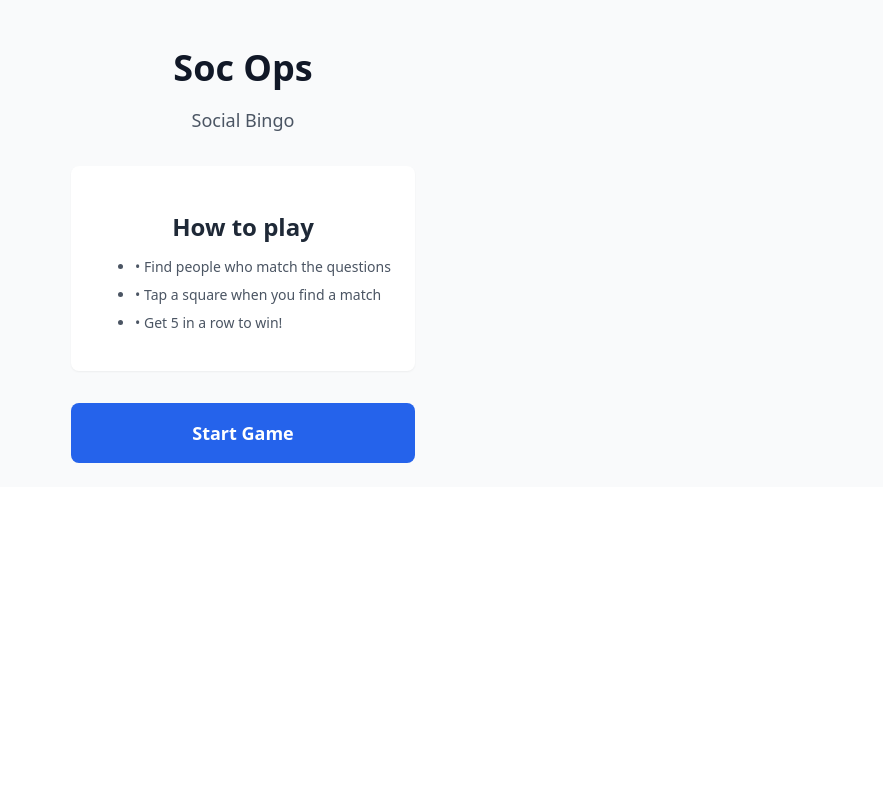
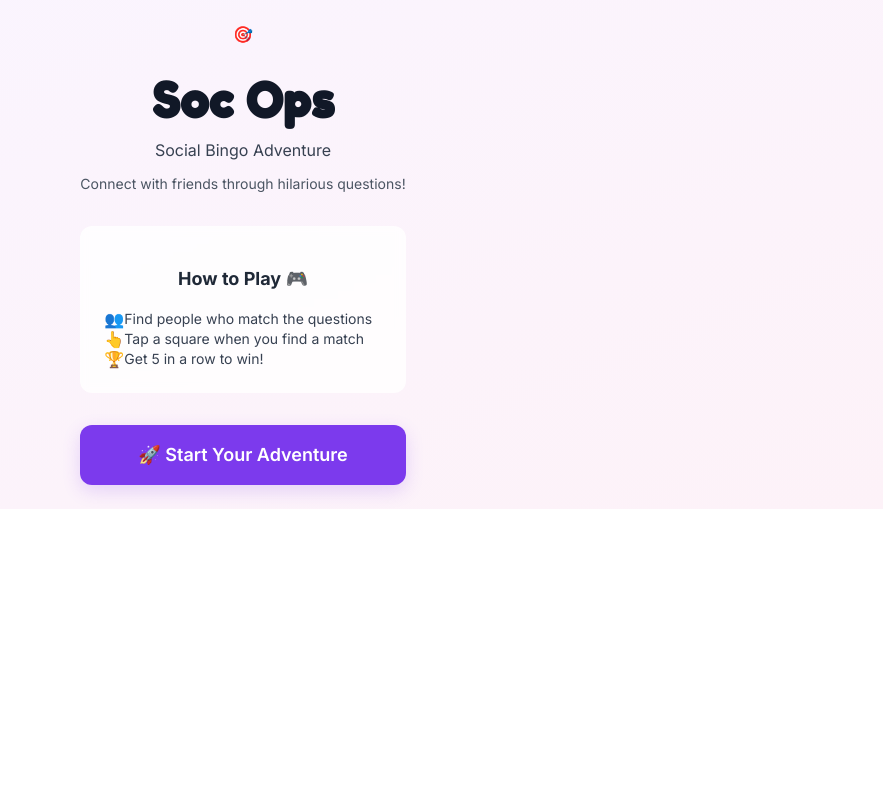
Before and after one commit to rajath-0717/my-soc-ops-python, a FastAPI app: page / in a window 1280 px wide. Shown: the whole page, without its empty margins (397-1280 px from the left). Run offline with FastAPI, Linux system fonts and the light colour scheme.

Commit message:
Latest Commit

```diff
--- a/app/static/css/app.css
+++ b/app/static/css/app.css
@@ -6,9 +6,75 @@ body,
 }
 
 body {
-    font-family: system-ui, -apple-system, sans-serif;
+    font-family: Inter, system-ui, -apple-system, sans-serif;
     -webkit-tap-highlight-color: transparent;
 }
+
+:root {
+    --accent: #7c3aed; /* playful violet */
+    --accent-contrast: #ffffff;
+    --accent-light: #a78bfa;
+    --surface: #ffffff;
+    --muted: #6b7280;
+    --marked-bg: #dcfce7;
+    --winning-bg: #fde68a;
+    --modal-overlay: rgba(15, 23, 42, 0.6);
+}
+
+.playful-btn {
+    background: var(--accent);
+    color: var(--accent-contrast);
+    font-weight: 600;
+    padding: 0.75rem 1rem;
+    border-radius: 0.75rem;
+    box-shadow: 0 6px 18px rgba(124, 58, 237, 0.18);
+    transition: transform 160ms ease, box-shadow 160ms ease, background-color 160ms ease;
+}
+.playful-btn:active { transform: translateY(1px) scale(0.996); box-shadow: 0 4px 12px rgba(124,58,237,0.12); }
+.playful-btn[disabled] { opacity: 0.6; cursor: default; box-shadow: none; }
+
+.playful-btn.ghost {
+    background: transparent;
+    color: var(--muted);
+    box-shadow: none;
+    border: 1px solid rgba(17,24,39,0.06);
+}
+
+.tile {
+    padding: 0.5rem;
+    border-radius: 0.5rem;
+    min-height: 60px;
+    display: flex;
+    align-items: center;
+    justify-content: center;
+    text-align: center;
+    font-size: 0.9rem;
+    transition: transform 120ms ease, background-color 160ms ease, box-shadow 160ms ease;
+}
+.tile:active { transform: translateY(1px); }
+.tile .checkmark { color: #16a34a; font-weight: 700; }
+
+.modal-playful-card {
+    background: linear-gradient(180deg, var(--surface), #fffaf8);
+    border-radius: 1rem;
+    padding: 1.25rem;
+    box-shadow: 0 30px 60px rgba(2,6,23,0.4);
+    text-align: center;
+}
+.modal-overlay-playful { background: var(--modal-overlay); }
+
+@keyframes confetti-pop {
+    0% { transform: scale(0.95) translateY(-6%); opacity: 0; }
+    60% { transform: scale(1.02) translateY(0%); opacity: 1; }
+    100% { transform: scale(1) translateY(0%); opacity: 1; }
+}
+.bg-gradient-to-br { background: linear-gradient(to bottom right, var(--tw-gradient-stops)); }
+.from-purple-50 { --tw-gradient-from: #faf5ff; --tw-gradient-stops: var(--tw-gradient-from), var(--tw-gradient-to, rgba(250, 245, 255, 0)); }
+.to-pink-50 { --tw-gradient-to: #fdf2f8; }
+
+.backdrop-blur-sm { backdrop-filter: blur(4px); }
+.bg-white\/80 { background-color: rgba(255, 255, 255, 0.8); }
+.border-white\/20 { border-color: rgba(255, 255, 255, 0.2); }
 
 /* Tailwind-like utility classes */
 .h-full { height: 100%; }
--- a/app/templates/base.html
+++ b/app/templates/base.html
@@ -4,6 +4,7 @@
 <meta charset="utf-8">
     <meta name="viewport" content="width=device-width, initial-scale=1.0, maximum-scale=1.0, user-scalable=no">
     <meta name="theme-color" content="#2563eb">
+    <link href="https://fonts.googleapis.com/css2?family=Inter:wght@300;400;600;700&family=Fredoka+One&display=swap" rel="stylesheet">
     <meta name="description" content="Social Bingo - Find people who match the questions!">
     <title>Soc Ops - Social Bingo</title>
     <link rel="stylesheet" href="/static/css/app.css">
--- a/app/templates/components/bingo_board.html
+++ b/app/templates/components/bingo_board.html
@@ -8,7 +8,7 @@
         hx-swap="outerHTML"
         {% endif %}
         {% if square.is_free_space %}disabled{% endif %}
-        class="relative flex items-center justify-center p-1 text-center border border-gray-300 rounded transition-all duration-150 select-none min-h-[60px] text-xs leading-tight
+        class="relative tile flex items-center justify-center p-1 text-center border border-gray-300 rounded transition-all duration-150 select-none min-h-[60px] text-xs leading-tight
         {%- if square.is_marked %}
             {%- if is_winning %} bg-amber-200 border-amber-400 text-amber-900
             {%- else %} bg-marked border-marked-border text-green-800
--- a/app/templates/components/bingo_modal.html
+++ b/app/templates/components/bingo_modal.html
@@ -1,5 +1,5 @@
-<div class="fixed inset-0 bg-black/50 flex items-center justify-center p-4 z-50">
-    <div class="bg-white rounded-xl p-6 max-w-xs w-full text-center shadow-xl animate-[bounce_0.5s_ease-out]">
+<div class="fixed inset-0 modal-overlay-playful flex items-center justify-center p-4 z-50">
+    <div class="modal-playful-card max-w-xs w-full animate-confetti">
         <div class="text-5xl mb-4">🎉</div>
         <h2 class="text-3xl font-bold text-amber-500 mb-2">BINGO!</h2>
         <p class="text-gray-600 mb-6">You completed a line!</p>
@@ -8,7 +8,7 @@
             hx-post="/dismiss-modal"
             hx-target="#game-container"
             hx-swap="outerHTML"
-            class="w-full bg-accent text-white font-semibold py-3 px-6 rounded-lg active:bg-accent-light transition-colors">
+            class="w-full playful-btn">
             Keep Playing
         </button>
     </div>
--- a/app/templates/components/game_screen.html
+++ b/app/templates/components/game_screen.html
@@ -6,7 +6,7 @@
             hx-post="/reset"
             hx-target="#game-container"
             hx-swap="outerHTML"
-            class="text-gray-500 text-sm px-3 py-1.5 rounded active:bg-gray-100">
+            class="playful-btn ghost text-sm px-3 py-1.5 rounded">
             ← Back
         </button>
         <h1 class="font-bold text-gray-900">Soc Ops</h1>
--- a/app/templates/components/start_screen.html
+++ b/app/templates/components/start_screen.html
@@ -1,24 +1,40 @@
 <div id="game-container">
-<div class="flex flex-col items-center justify-center min-h-full p-6 bg-gray-50">
-    <div class="text-center max-w-sm">
-        <h1 class="text-4xl font-bold text-gray-900 mb-2">Soc Ops</h1>
-        <p class="text-lg text-gray-600 mb-8">Social Bingo</p>
-
-        <div class="bg-white rounded-lg p-6 shadow-sm border border-gray-200 mb-8">
-            <h2 class="font-semibold text-gray-800 mb-3">How to play</h2>
-            <ul class="text-left text-gray-600 text-sm space-y-2">
-                <li>• Find people who match the questions</li>
-                <li>• Tap a square when you find a match</li>
-                <li>• Get 5 in a row to win!</li>
-            </ul>
+<div class="flex flex-col items-center justify-center min-h-full p-6 bg-gradient-to-br from-purple-50 to-pink-50">
+    <div class="text-center max-w-md">
+        <!-- Hero Section -->
+        <div class="mb-8">
+            <div class="text-6xl mb-4">🎯</div>
+            <h1 class="text-5xl font-bold text-gray-900 mb-3" style="font-family: 'Fredoka One', cursive;">Soc Ops</h1>
+            <p class="text-xl text-gray-700 mb-2">Social Bingo Adventure</p>
+            <p class="text-sm text-gray-600">Connect with friends through hilarious questions!</p>
         </div>
 
+        <!-- Rules Card -->
+        <div class="bg-white/80 backdrop-blur-sm rounded-xl p-6 shadow-lg border border-white/20 mb-8">
+            <h2 class="font-bold text-gray-800 mb-4 text-lg">How to Play 🎮</h2>
+            <div class="space-y-3">
+                <div class="flex items-center text-left">
+                    <span class="text-2xl mr-3">👥</span>
+                    <span class="text-gray-700 text-sm">Find people who match the questions</span>
+                </div>
+                <div class="flex items-center text-left">
+                    <span class="text-2xl mr-3">👆</span>
+                    <span class="text-gray-700 text-sm">Tap a square when you find a match</span>
+                </div>
+                <div class="flex items-center text-left">
+                    <span class="text-2xl mr-3">🏆</span>
+                    <span class="text-gray-700 text-sm">Get 5 in a row to win!</span>
+                </div>
+            </div>
+        </div>
+
+        <!-- CTA Button -->
         <button
             hx-post="/start"
             hx-target="#game-container"
             hx-swap="outerHTML"
-            class="w-full bg-accent text-white font-semibold py-4 px-8 rounded-lg text-lg active:bg-accent-light transition-colors">
-            Start Game
+            class="w-full playful-btn text-lg px-8 py-4">
+            🚀 Start Your Adventure
         </button>
     </div>
 </div>
--- a/pyproject.toml
+++ b/pyproject.toml
@@ -26,7 +26,7 @@ target-version = "py313"
 line-length = 88
 
 [tool.ruff.lint]
-select = ["E", "F", "I", "N", "W"]
+select = ["E", "F", "I", "N", "W", "ANN"]
 
 [tool.pytest.ini_options]
 testpaths = ["tests"]
```
Also changed, not shown: tests/test_api.py (+13 -13 lines), tests/test_game_logic.py (+17 -17 lines), .github/copilot-instructions.md (added), README.md.
